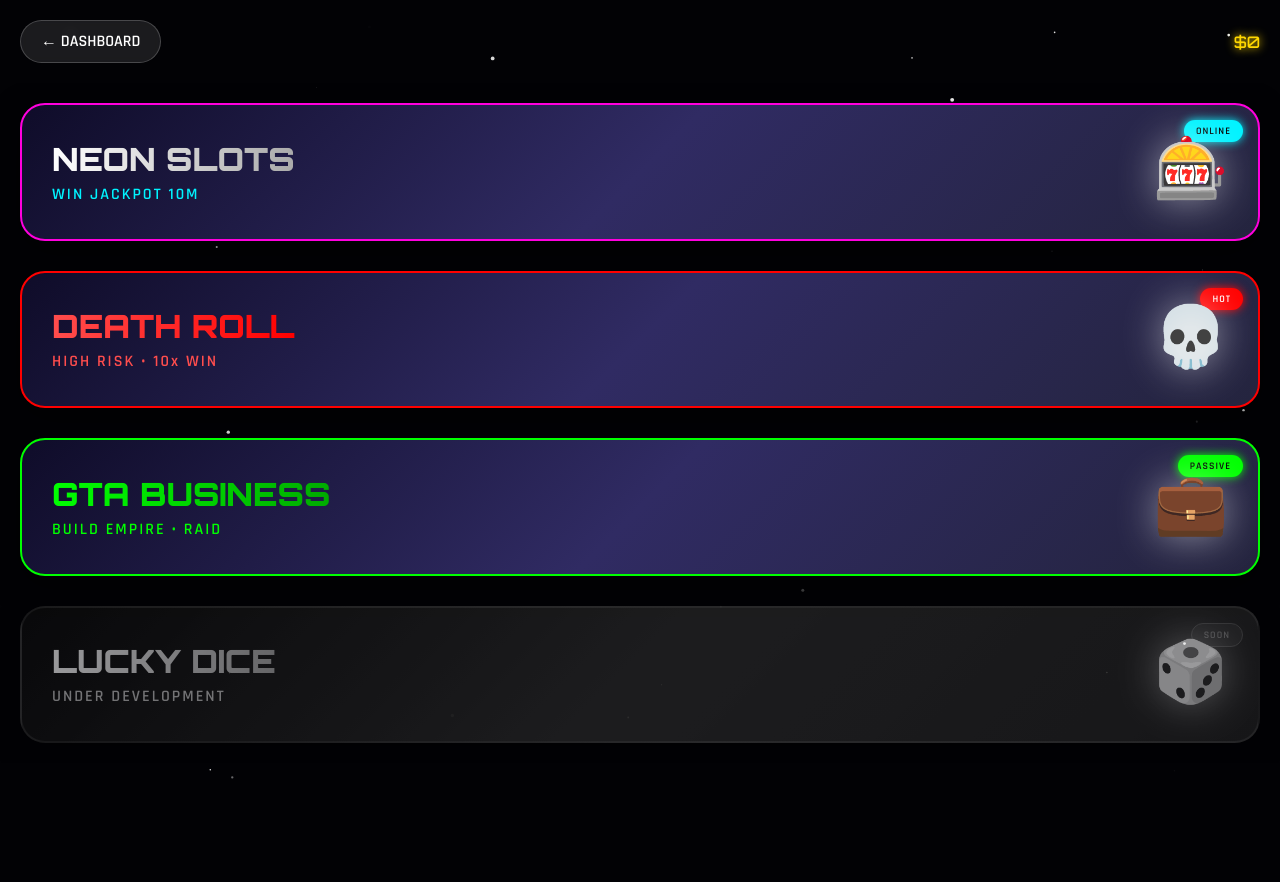
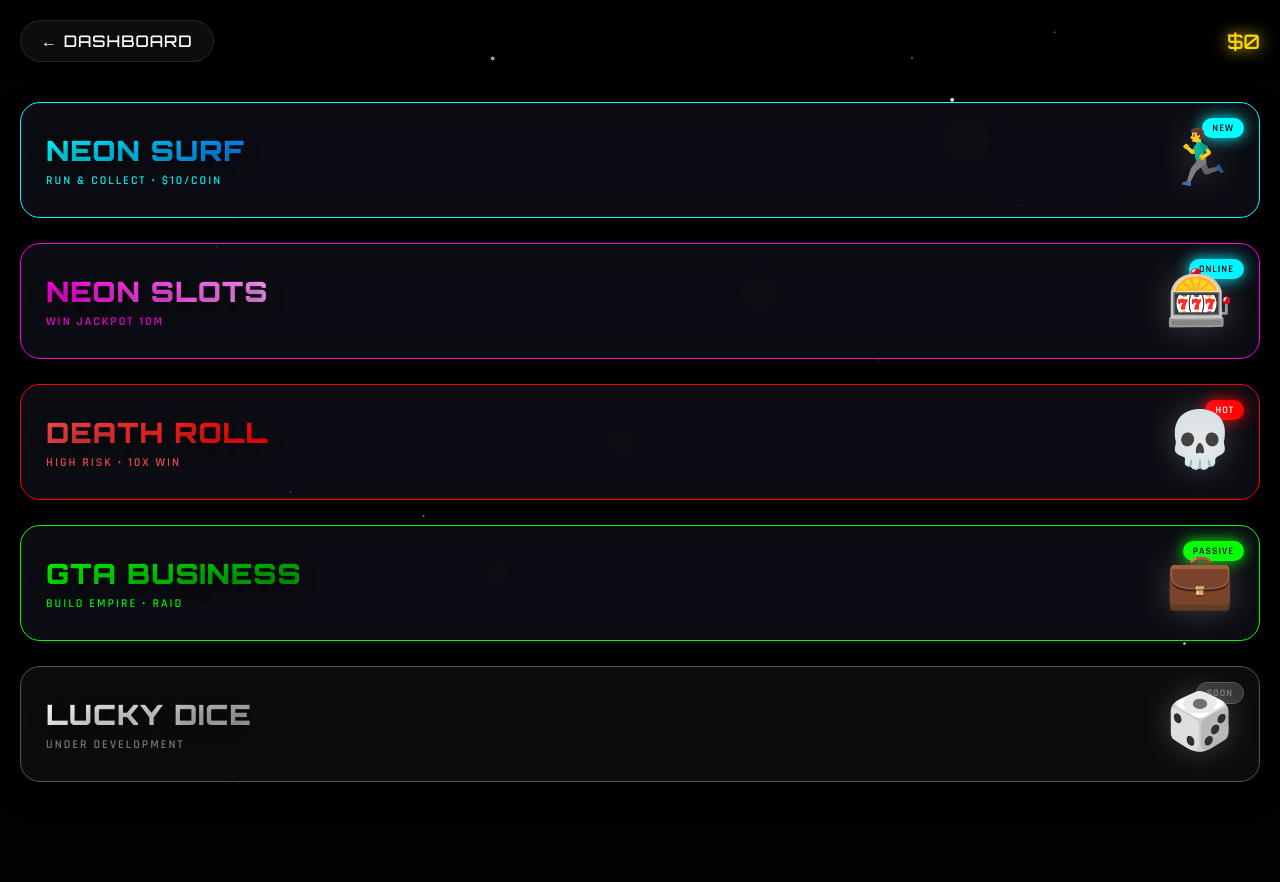
Before and after one commit to playpasscanada-ctrl/Testingbot, a Flask app: page /games in a window 1280 px wide. Before the commit the page ends 779 px from the top, so only its background shows below. Run offline with Flask 3, Linux system fonts and the light colour scheme; the visitor is signed in with stand-in values (Sample User, id 1); data that the repository does not hold is empty.

Commit message:
Update gamelist.html

```diff
--- a/templates/gamelist.html
+++ b/templates/gamelist.html
@@ -17,54 +17,97 @@
             z-index: -1; pointer-events: none;
         }
 
-        .header { padding: 20px; display: flex; justify-content: space-between; align-items: center; z-index: 10; position: relative; }
+        .header {
+            padding: 20px; display: flex; justify-content: space-between; align-items: center;
+            z-index: 10; position: relative;
+            background: linear-gradient(to bottom, rgba(0,0,0,0.8), transparent);
+        }
         .back-btn {
-            background: rgba(255,255,255,0.1); border: 1px solid rgba(255,255,255,0.2);
+            background: rgba(255,255,255,0.05); border: 1px solid rgba(255,255,255,0.1);
             color: white; padding: 10px 20px; border-radius: 30px; text-decoration: none;
-            backdrop-filter: blur(5px); transition: 0.3s;
+            backdrop-filter: blur(10px); transition: 0.3s; font-family: 'Orbitron'; letter-spacing: 1px;
         }
         .back-btn:hover { background: white; color: black; box-shadow: 0 0 20px white; }
 
         .container {
-            padding: 20px; display: flex; flex-direction: column; gap: 30px;
-            height: 80vh; overflow-y: auto; z-index: 5; position: relative;
+            padding: 20px; display: flex; flex-direction: column; gap: 25px;
+            height: 85vh; overflow-y: auto; z-index: 5; position: relative;
+            padding-bottom: 100px; /* Space for scrolling */
         }
 
-        /* --- GAME CARD DESIGN (NO IMAGES NEEDED) --- */
+        /* Hide Scrollbar */
+        .container::-webkit-scrollbar { display: none; }
+
+        /* --- PREMIUM GAME CARD DESIGN --- */
         .game-card {
-            position: relative; height: 180px; border-radius: 25px;
-            background: linear-gradient(135deg, #0f0c29, #302b63, #24243e);
-            border: 2px solid rgba(255,255,255,0.1);
-            display: flex; align-items: center; justify-content: space-between; padding: 0 30px;
-            text-decoration: none; overflow: hidden; transition: 0.4s;
-            box-shadow: 0 10px 30px rgba(0,0,0,0.5);
+            position: relative; height: 160px; border-radius: 20px;
+            background: rgba(20, 20, 30, 0.6); /* Glassy Dark */
+            border: 1px solid rgba(255,255,255,0.1);
+            backdrop-filter: blur(15px); -webkit-backdrop-filter: blur(15px);
+            display: flex; align-items: center; justify-content: space-between; padding: 0 25px;
+            text-decoration: none; overflow: hidden; transition: all 0.4s cubic-bezier(0.175, 0.885, 0.32, 1.275);
+            box-shadow: 0 10px 30px rgba(0,0,0,0.3);
+
+            /* Entry Animation */
+            opacity: 0; transform: translateY(30px);
+            animation: slideIn 0.6s forwards;
+        }
+
+        /* Staggered Animation Delays */
+        .game-card:nth-child(1) { animation-delay: 0.1s; }
+        .game-card:nth-child(2) { animation-delay: 0.2s; }
+        .game-card:nth-child(3) { animation-delay: 0.3s; }
+        .game-card:nth-child(4) { animation-delay: 0.4s; }
+        .game-card:nth-child(5) { animation-delay: 0.5s; }
+
+        @keyframes slideIn {
+            to { opacity: 1; transform: translateY(0); }
         }
 
         .game-card::before {
             content: ''; position: absolute; top: 0; left: 0; width: 100%; height: 100%;
-            background: radial-gradient(circle at 50% 50%, rgba(255,255,255,0.1), transparent 70%);
-            opacity: 0; transition: 0.4s;
+            background: linear-gradient(45deg, transparent, rgba(255,255,255,0.03), transparent);
+            transform: translateX(-100%); transition: 0.5s;
         }
-        .game-card:hover { transform: translateY(-5px) scale(1.02); border-color: #00f3ff; box-shadow: 0 0 30px rgba(0, 243, 255, 0.3); }
-        .game-card:hover::before { opacity: 1; }
+
+        .game-card:hover { transform: scale(1.02); box-shadow: 0 15px 40px rgba(0,0,0,0.6); border-width: 2px; }
+        .game-card:hover::before { transform: translateX(100%); }
 
         /* Left Side Text */
         .card-info h2 {
-            margin: 0; font-size: 32px; font-family: 'Orbitron';
+            margin: 0; font-size: 28px; font-family: 'Orbitron'; letter-spacing: 1px;
             background: linear-gradient(to right, #fff, #aaa); -webkit-background-clip: text; -webkit-text-fill-color: transparent;
+            text-shadow: 0 5px 15px rgba(0,0,0,0.5);
         }
-        .card-info p { color: #00f3ff; margin: 5px 0 0; letter-spacing: 2px; font-weight: bold; }
+        .card-info p {
+            margin: 5px 0 0; letter-spacing: 2px; font-weight: bold; font-size: 12px; opacity: 0.9;
+            text-transform: uppercase;
+        }
 
-        /* Right Side Icon (Emoji/CSS Art) */
-        .card-icon { font-size: 60px; filter: drop-shadow(0 0 20px rgba(255,255,255,0.5)); transition: 0.4s; }
-        .game-card:hover .card-icon { transform: rotate(10deg) scale(1.2); }
+        /* Right Side Icon */
+        .card-icon { font-size: 55px; filter: drop-shadow(0 0 15px rgba(255,255,255,0.2)); transition: 0.4s; }
+        .game-card:hover .card-icon { transform: rotate(10deg) scale(1.2); filter: drop-shadow(0 0 25px rgba(255,255,255,0.6)); }
 
         .status-badge {
-            position: absolute; top: 15px; right: 15px; padding: 5px 12px;
+            position: absolute; top: 15px; right: 15px; padding: 4px 10px;
             border-radius: 20px; font-size: 10px; font-weight: 900; letter-spacing: 1px;
+            box-shadow: 0 0 15px currentColor;
         }
-        .live { background: #00f3ff; color: black; box-shadow: 0 0 10px #00f3ff; }
-        .soon { background: #333; color: gray; border: 1px solid #555; }
+        .live { background: #00f3ff; color: black; box-shadow: 0 0 15px #00f3ff; }
+        .soon { background: #333; color: gray; border: 1px solid #555; box-shadow: none; }
+
+        /* --- SPECIFIC CARD STYLES --- */
+        .card-runner { border-color: cyan; }
+        .card-runner:hover { box-shadow: 0 0 30px cyan, inset 0 0 20px rgba(0, 255, 255, 0.1); }
+
+        .card-slots { border-color: #ff00de; }
+        .card-slots:hover { box-shadow: 0 0 30px #ff00de, inset 0 0 20px rgba(255, 0, 222, 0.1); }
+
+        .card-death { border-color: #ff0000; }
+        .card-death:hover { box-shadow: 0 0 30px #ff0000, inset 0 0 20px rgba(255, 0, 0, 0.1); }
+
+        .card-biz { border-color: #00ff00; }
+        .card-biz:hover { box-shadow: 0 0 30px #00ff00, inset 0 0 20px rgba(0, 255, 0, 0.1); }
 
     </style>
 </head>
@@ -74,22 +117,31 @@
 
     <div class="header">
         <a href="/" class="back-btn">← DASHBOARD</a>
-        <div style="font-family:'Orbitron'; color:#ffd700; text-shadow:0 0 10px #ffd700;">${{ "{:,}".format(balance) }}</div>
+        <div style="font-family:'Orbitron'; color:#ffd700; font-size: 20px; text-shadow:0 0 15px #ffd700;">${{ "{:,}".format(balance) }}</div>
     </div>
 
     <div class="container">
 
-        <a href="/games/casino" class="game-card" style="border-color: #ff00de;">
+        <a href="/games/runner" class="game-card card-runner">
+            <div class="status-badge live" style="background:cyan; color:black; box-shadow:0 0 15px cyan;">NEW</div>
+            <div class="card-info">
+                <h2 style="background: linear-gradient(to right, cyan, #0088ff); -webkit-background-clip: text; -webkit-text-fill-color: transparent;">NEON SURF</h2>
+                <p style="color: cyan;">RUN & COLLECT • $10/COIN</p>
+            </div>
+            <div class="card-icon">🏃‍♂️</div>
+        </a>
+
+        <a href="/games/casino" class="game-card card-slots">
             <div class="status-badge live">ONLINE</div>
             <div class="card-info">
-                <h2>NEON SLOTS</h2>
-                <p>WIN JACKPOT 10M</p>
+                <h2 style="background: linear-gradient(to right, #ff00de, #ff99ff); -webkit-background-clip: text; -webkit-text-fill-color: transparent;">NEON SLOTS</h2>
+                <p style="color: #ff00de;">WIN JACKPOT 10M</p>
             </div>
             <div class="card-icon">🎰</div>
         </a>
 
-        <a href="/games/casino" class="game-card" style="border-color: #ff0000;">
-            <div class="status-badge live" style="background:red; color:white; box-shadow:0 0 10px red;">HOT</div>
+        <a href="/games/casino" class="game-card card-death">
+            <div class="status-badge live" style="background:red; color:white; box-shadow:0 0 15px red;">HOT</div>
             <div class="card-info">
                 <h2 style="background: linear-gradient(to right, #ff4d4d, #ff0000); -webkit-background-clip: text; -webkit-text-fill-color: transparent;">DEATH ROLL</h2>
                 <p style="color: #ff4d4d;">HIGH RISK • 10x WIN</p>
@@ -97,8 +149,8 @@
             <div class="card-icon">💀</div>
         </a>
 
-        <a href="/business" class="game-card" style="border-color: #00ff00;">
-            <div class="status-badge live" style="background:#00ff00; color:black; box-shadow:0 0 10px #00ff00;">PASSIVE</div>
+        <a href="/business" class="game-card card-biz">
+            <div class="status-badge live" style="background:#00ff00; color:black; box-shadow:0 0 15px #00ff00;">PASSIVE</div>
             <div class="card-info">
                 <h2 style="background: linear-gradient(to right, #00ff00, #00aa00); -webkit-background-clip: text; -webkit-text-fill-color: transparent;">GTA BUSINESS</h2>
                 <p style="color: #00ff00;">BUILD EMPIRE • RAID</p>
@@ -106,14 +158,15 @@
             <div class="card-icon">💼</div>
         </a>
 
-        <div class="game-card" style="filter: grayscale(1); opacity: 0.6; cursor: not-allowed;">
+        <div class="game-card" style="filter: grayscale(1); opacity: 0.5; cursor: not-allowed; border-color: #555;">
             <div class="status-badge soon">SOON</div>
             <div class="card-info">
-                <h2>LUCKY DICE</h2>
-                <p>UNDER DEVELOPMENT</p>
+                <h2 style="color:gray;">LUCKY DICE</h2>
+                <p style="color:gray;">UNDER DEVELOPMENT</p>
             </div>
             <div class="card-icon">🎲</div>
         </div>
+
     </div>
 
     <script>
```
